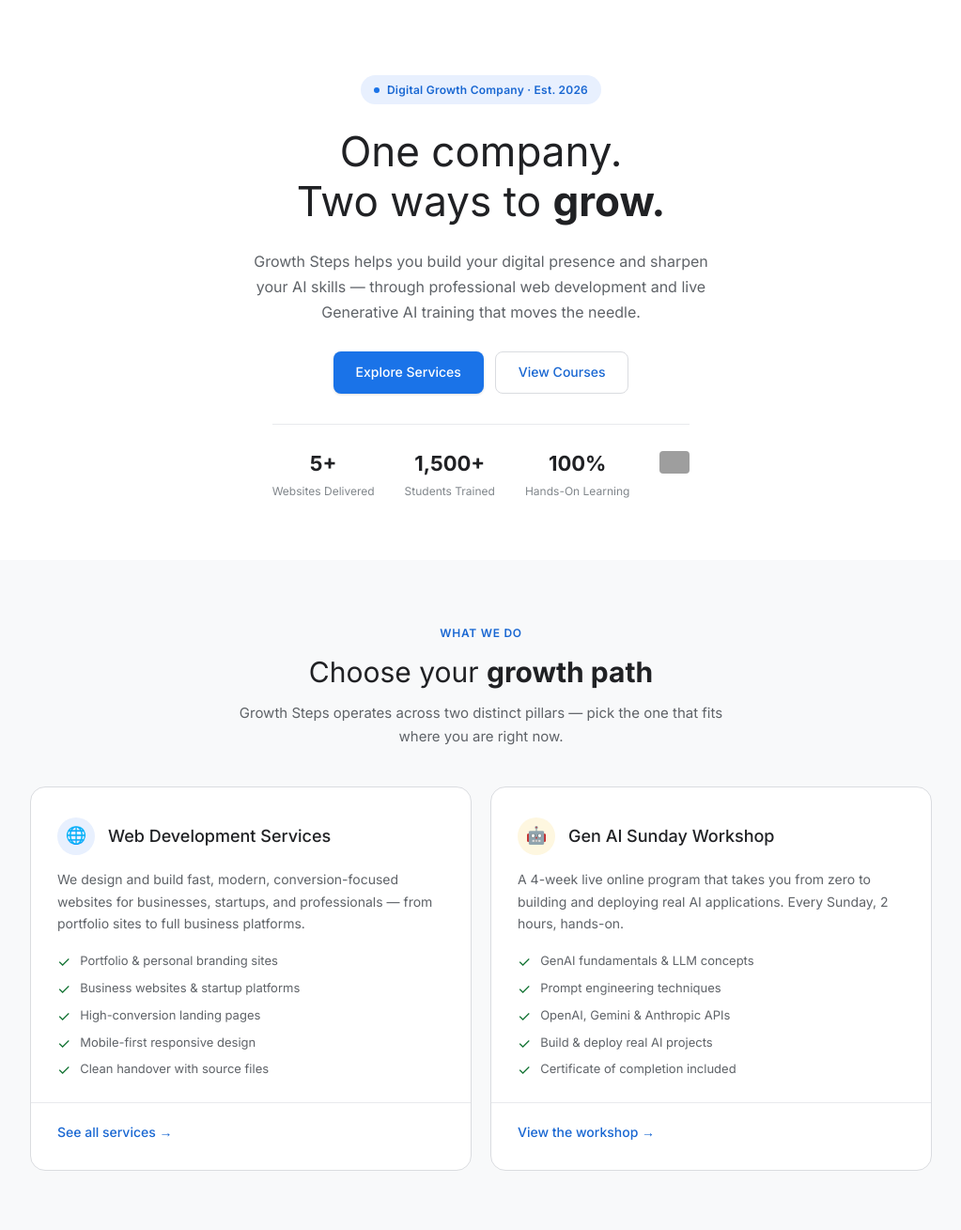
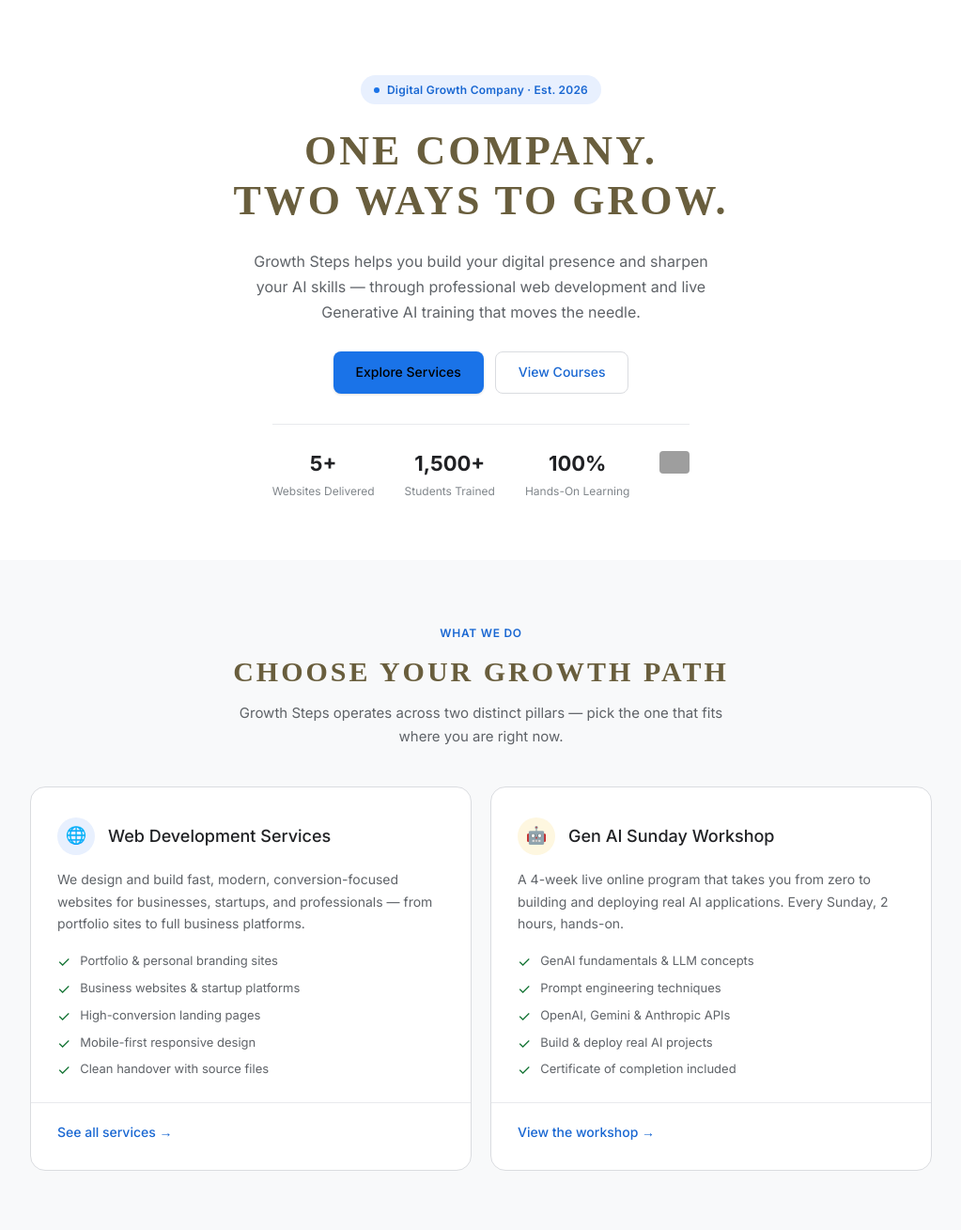
Before and after one commit to growthstepsgs/GrowthStepsFullStack, a Flask app: page / in a window 1280 px wide. Shown: the part 65-1374 px from the top of the page at 94% size, without its empty margins (128-1151 px from the left). Run offline with Flask 3, Linux system fonts and the light colour scheme; some web fonts are replaced; grey boxes are pictures that could not be loaded.

Commit message:
added more font family elements

```diff
--- a/templates/index.html
+++ b/templates/index.html
@@ -295,7 +295,7 @@
     .btn:active { transform: scale(0.98); }
 
     .btn-filled {
-      background: var(--blue); color: #fff;
+      background: var(--blue); color: #000000;
       box-shadow: var(--shadow-1);
     }
     .btn-filled:hover { background: var(--blue-hover); box-shadow: var(--shadow-2); }
@@ -564,6 +564,8 @@
       .hero-badges { gap: 20px; padding-top: 20px; }
       .nav { height: 56px; }
     }
+
+
   </style>
 </head>
 <body>
@@ -640,7 +642,7 @@
           <span class="dot"></span>
           Digital Growth Company · Est. 2026
         </div>
-        <h2>
+        <h2  style="font-family: 'Cinzel Decorative', 'Cinzel', 'Forum', serif; font-weight: 700; letter-spacing: 3px; text-transform: uppercase; color: #695e3d;">
           One company.<br>
           Two ways to <strong>grow.</strong>
         </h2>
@@ -678,7 +680,7 @@
     <div class="container">
       <div class="section-header reveal">
         <div class="eyebrow">What We Do</div>
-        <h2>Choose your <strong>growth path</strong></h2>
+        <h2 style="font-family: 'Cinzel Decorative', 'Cinzel', 'Forum', serif; font-weight: 700; letter-spacing: 3px; text-transform: uppercase; color: #695e3d;">Choose your <strong>growth path</strong></h2>
         <p>Growth Steps operates across two distinct pillars — pick the one that fits where you are right now.</p>
       </div>
 
@@ -788,7 +790,7 @@
     <div class="container">
       <div class="section-header reveal">
         <div class="eyebrow">Why Us</div>
-        <h2>The Growth Steps <strong>difference</strong></h2>
+        <h2 style="font-family: 'Cinzel Decorative', 'Cinzel', 'Forum', serif; font-weight: 700; letter-spacing: 3px; text-transform: uppercase; color: #695e3d;">The Growth Steps <strong>difference</strong></h2>
         <p>We care about outcomes, not just deliverables.</p>
       </div>
 
@@ -831,7 +833,7 @@
   <section class="final-cta" id="contact">
     <div class="container">
       <div class="reveal">
-        <h2>Ready to take your <strong>next step?</strong></h2>
+        <h2 style="font-family: 'Cinzel Decorative', 'Cinzel', 'Forum', serif; font-weight: 700; letter-spacing: 3px; text-transform: uppercase; color: #695e3d;">Ready to take your <strong>next step?</strong></h2>
         <p>Whether it's a website that works harder for your business or an AI skill that opens new doors — Growth Steps gets you there.</p>
         <div class="final-cta-btns">
           <a class="btn btn-filled" href="{{ url_for('services') }}">Start a Web Project</a>
```
